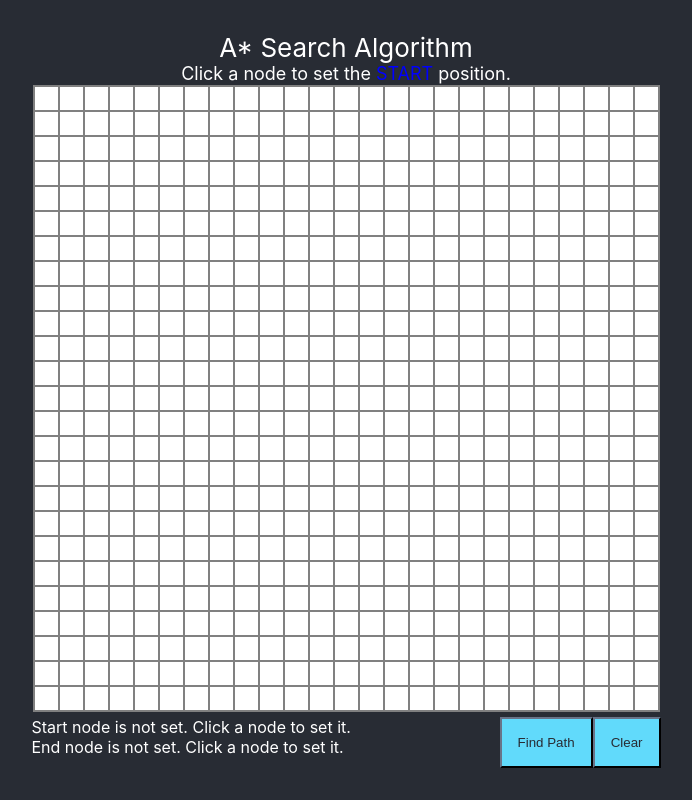
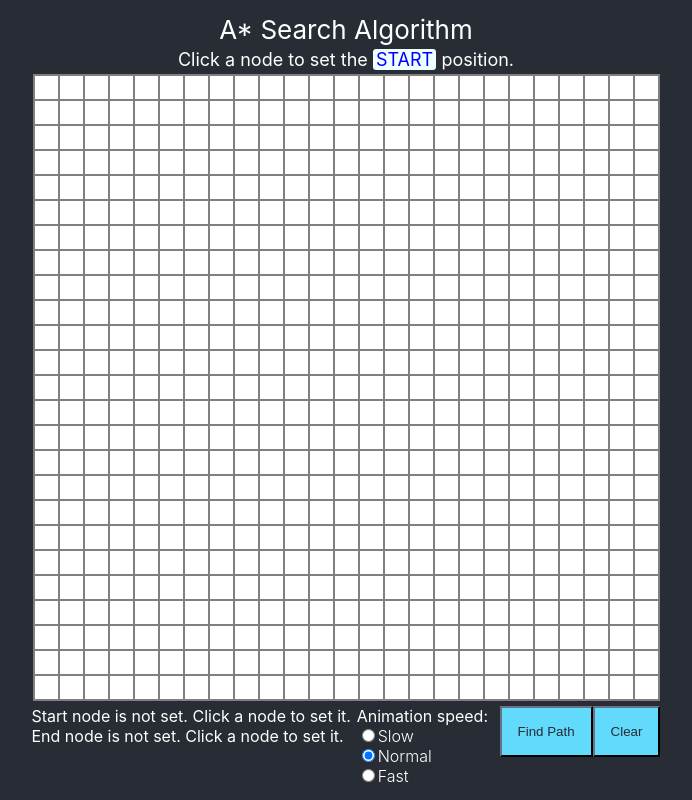
Before and after one commit to wes337/astar-search-visualization, a React (Create React App) app: page / in a window 1280 px wide. Shown: the whole page, without its empty margins (294-986 px from the left). Built offline with nearby package versions, Linux system fonts and the light colour scheme.

Commit message:
can change animation speed, html title renamed

```diff
--- a/public/index.html
+++ b/public/index.html
@@ -24,7 +24,7 @@
       work correctly both with client-side routing and a non-root public URL.
       Learn how to configure a non-root public URL by running `npm run build`.
     -->
-    <title>React App</title>
+    <title>A* Search Algorithm</title>
   </head>
   <body>
     <noscript>You need to enable JavaScript to run this app.</noscript>
--- a/src/components/grid-canvas/grid-canvas.css
+++ b/src/components/grid-canvas/grid-canvas.css
@@ -1,7 +1,7 @@
 .grid-canvas-header > p {
   font-size: calc(2px + 2vmin);
   padding: 0;
-  margin: 0;
+  margin: 0.2rem;
 }
 
 .grid-canvas-footer {
@@ -10,6 +10,20 @@
 
 .grid-canvas-labels {
   text-align: left;
+}
+
+.grid-canvas-speed {
+  margin: auto;
+  text-align: left;
+}
+
+.grid-canvas-speed p {
+  margin: 0;
+  padding: 0;
+}
+
+.grid-canvas-speed label {
+  font-weight: 300;
 }
 
 .grid-canvas-controls {
--- a/src/components/grid-canvas/index.jsx
+++ b/src/components/grid-canvas/index.jsx
@@ -89,21 +89,21 @@ function GridCanvas(props) {
 
   const RenderHeaderText = () => {
     if (!startNodeLocation) {
-      return <p>Click a node to set the <span style={{ color: 'blue' }}> START</span> position.</p>
+      return <p>Click a node to set the <span style={{ color: 'blue', backgroundColor: 'azure', padding: '0 0.2rem', borderRadius: '0.2rem' }}>START</span> position.</p>
     }
     if (!endNodeLocation) {
-      return <p>Click a node to set the <span style={{ color: 'red' }}> END</span> position.</p>
+      return <p>Click a node to set the <span style={{ color: 'red', backgroundColor: 'azure', padding: '0 0.2rem', borderRadius: '0.2rem' }}>END</span> position.</p>
     }
     if (clickReset) {
       return (
-        <p>Drawing path from
-          <span style={{ color: 'blue' }}> {startNodeLocation}</span> to
-          <span style={{ color: 'red' }}> {endNodeLocation}</span>
-          <em> (Click anywhere to reset)</em>
+        <p>Drawing shortest path from&nbsp;
+          <span style={{ color: 'blue', backgroundColor: 'azure', padding: '0 0.2rem', borderRadius: '0.2rem' }}>{startNodeLocation}</span> to&nbsp;
+          <span style={{ color: 'red', backgroundColor: 'azure', padding: '0 0.2rem', borderRadius: '0.2rem' }}>{endNodeLocation}</span>&nbsp;
+          <em style={{ color: 'lightgray', fontWeight: 300 }}>(Click anywhere to reset)</em>
         </p>
       )
     }
-    return <p>Click a node to create/remove a <span style={{ color: 'black' }}> WALL </span> obstacle.</p>
+    return <p>Click nodes to create/remove <span style={{ color: 'black', backgroundColor: 'azure', padding: '0 0.2rem', borderRadius: '0.2rem' }}>WALL</span> obstacles.</p>
   }
 
   return (
@@ -127,6 +127,21 @@ function GridCanvas(props) {
             }
           </div>
         </div>
+        <div className="grid-canvas-speed">
+          <p>Animation speed:</p>
+          <div>
+            <input type="radio" id="slow" name="speed" onClick={() => setAnimationSpeed(25)} />
+            <label for="slow">Slow</label>
+          </div>
+          <div>
+            <input type="radio" id="normal" name="speed" checked onClick={() => setAnimationSpeed(5)} />
+            <label for="normal">Normal</label>
+          </div>
+          <div>
+            <input type="radio" id="fast" name="speed" onClick={() => setAnimationSpeed(1)} />
+            <label for="fast">Fast</label>
+          </div>
+        </div>
         <div className="grid-canvas-controls">
           <button id="btn find-path" type="button" onClick={() => clickFindPath(grid)}>Find Path</button>
           <button id="btn clear" type="button" onClick={() => resetGrid()}>Clear</button>
```
